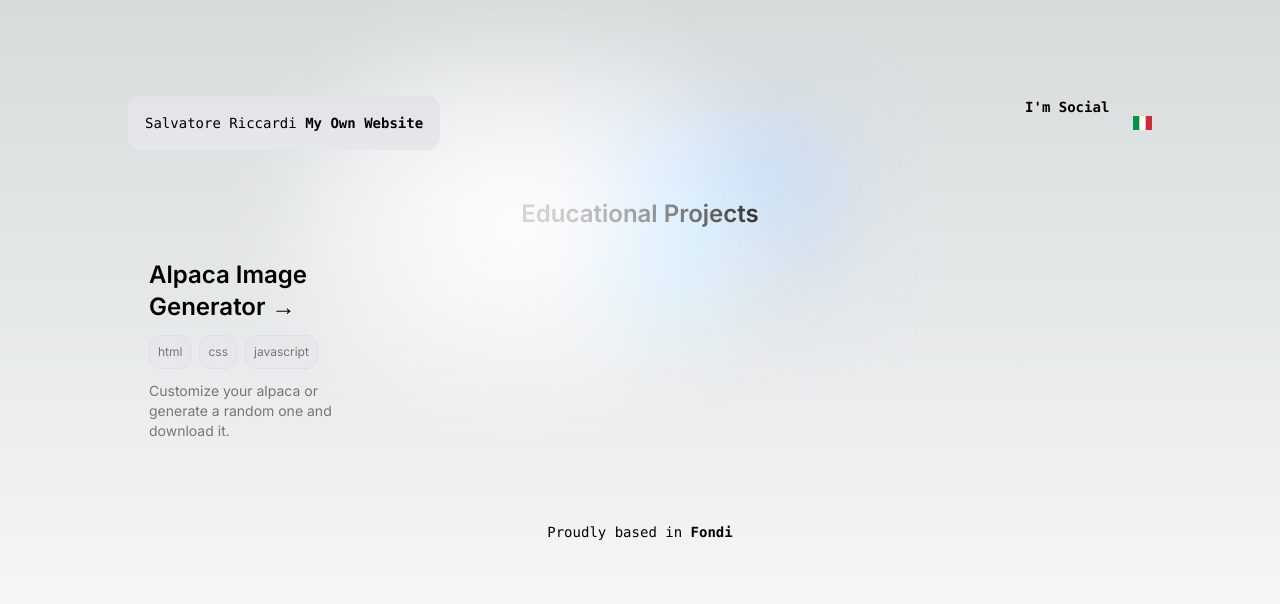
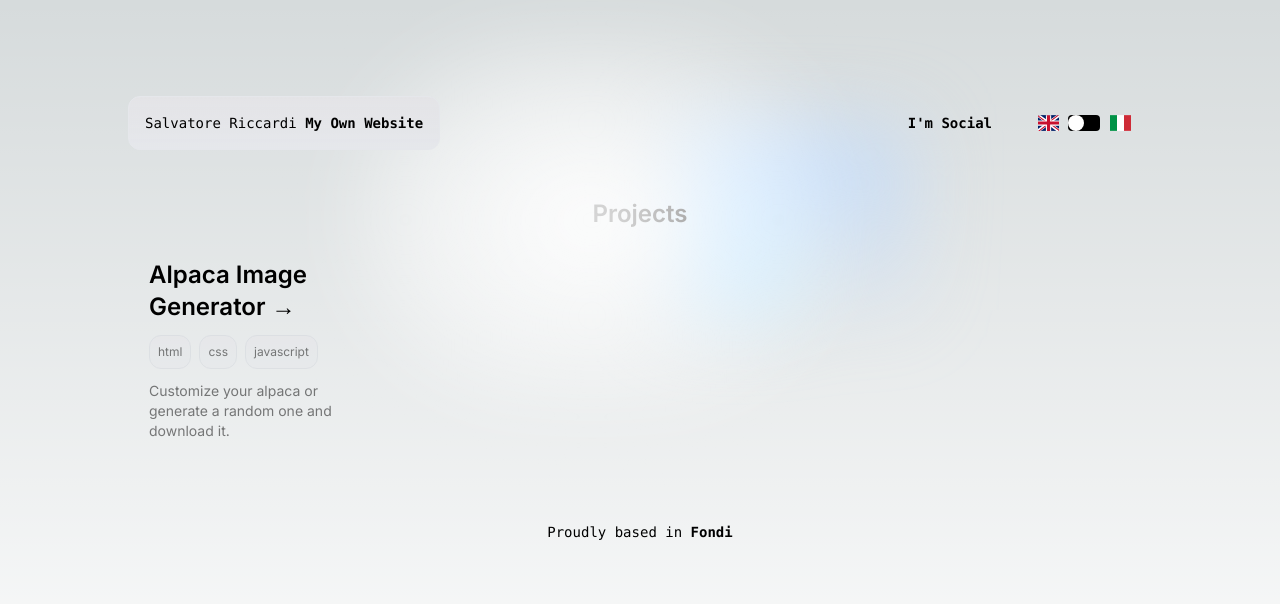
Before and after one commit to salvatorericcardi/salvatorericcardi.github.io, a Next.js app: page /en in a window 1280 px wide. Shown: the top 604 px of the page. Built offline with nearby package versions, Linux system fonts and the light colour scheme.

Commit message:
feat: improve locales switcher ux

```diff
--- a/app/[lang]/layout.tsx
+++ b/app/[lang]/layout.tsx
@@ -1,6 +1,6 @@
 import { Inter } from "next/font/google";
+import { Locale, i18n } from "@/i18n.config";
 import "../globals.css";
-import { Locale, i18n } from "@/i18n.config";
 
 const inter = Inter({ subsets: ["latin"] });
 
--- a/app/globals.css
+++ b/app/globals.css
@@ -26,8 +26,48 @@ body {
     rgb(var(--background-start-rgb));
 }
 
+.en {
+  position: relative;
+  left: 0;
+}
+
+.it {
+  position: relative;
+  left: calc(100% - 16px);
+}
+
+.slide-in {
+  animation-name: slidein;
+  animation-duration: 1s;
+}
+
+.slide-out {
+  animation-name: slideout;
+  animation-duration: 1s;
+}
+
 @layer utilities {
   .text-balance {
     text-wrap: balance;
   }
 }
+
+@keyframes slideout {
+  from {
+    left: 0%;
+  }
+
+  to {
+    left: calc(100% - 16px);
+  }
+}
+
+@keyframes slidein {
+  from {
+    left: calc(100% - 16px);
+  }
+
+  to {
+    left: 0%;
+  }
+}
--- a/components/Footer.tsx
+++ b/components/Footer.tsx
@@ -11,9 +11,9 @@ export default async function Footer(props: {
         <div id="contacts" className="flex flex-col gap-y-3 z-10 max-w-5xl w-full items-center justify-between font-mono text-sm lg:flex">
             <div className="w-auto lg:hidden md:hidden">
                 <a
-                    className="pointer-events-auto"
-                    href="https://www.linkedin.com/in/salvatore-riccardi/"
-                    target="_blank"
+                className="pointer-events-auto"
+                href="https://www.linkedin.com/in/salvatore-riccardi/"
+                target="_blank"
                 >
                     <svg className="w-8" xmlns="http://www.w3.org/2000/svg" viewBox="0 0 448 512">
                     <path d="M416 32H31.9C14.3 32 0 46.5 0 64.3v383.4C0 465.5 14.3 480 31.9 480H416c17.6 0 32-14.5 32-32.3V64.3c0-17.8-14.4-32.3-32-32.3zM135.4 416H69V202.2h66.5V416zm-33.2-243c-21.3 0-38.5-17.3-38.5-38.5S80.9 96 102.2 96c21.2 0 38.5 17.3 38.5 38.5 0 21.3-17.2 38.5-38.5 38.5zm282.1 243h-66.4V312c0-24.8-.5-56.7-34.5-56.7-34.6 0-39.9 27-39.9 54.9V416h-66.4V202.2h63.7v29.2h.9c8.9-16.8 30.6-34.5 62.9-34.5 67.2 0 79.7 44.3 79.7 101.9V416z"/>
@@ -23,14 +23,6 @@ export default async function Footer(props: {
             <div className="text-center lg:p-4 lg:text-start md:text-start">
                 {dictionary.footer.base.text} <strong>{dictionary.footer.base.city}</strong>
             </div>
-            <div className="hidden fixed bottom-0 left-0 items-center justify-center aspect-square h-48 w-full bg-gradient-to-t from-white via-white dark:from-black dark:via-black lg:static lg:h-auto lg:w-auto lg:bg-none">
-                <a
-                    className="inline-block pointer-events-none max-h-full text-xl leading-3 p-8 lg:pointer-events-auto lg:p-4 border-b border-gray-300 bg-gradient-to-b from-zinc-200 backdrop-blur-2xl dark:border-neutral-800 dark:bg-zinc-800/30 dark:from-inherit lg:static lg:w-auto lg:rounded-xl lg:border lg:bg-gray-200 lg:dark:bg-zinc-800/30"
-                    href="#main"
-                >
-                    &uarr;
-                </a>
-            </div>
         </div>
     )
 }
--- a/components/Header.tsx
+++ b/components/Header.tsx
@@ -1,12 +1,11 @@
 import { getDictionary } from "@/get-dictionary";
-import { Locale, i18n } from "@/i18n.config";
-import Link from "next/link"
+import { Locale } from "@/i18n.config";
+import Switcher from "./Switcher";
 
 export default async function Header(props: {
     lang: Locale
 }) {
     const dictionary = await getDictionary(props.lang);
-    const locales = i18n.locales.filter(locale => locale !== props.lang)
 
     return (
         <div className="flex flex-col z-10 max-w-5xl w-full items-center justify-between font-mono text-sm lg:flex-row md:flex-row">
@@ -15,7 +14,7 @@ export default async function Header(props: {
                 <code className="font-mono font-bold text-center">{dictionary.header.subtitle}</code>
             </div>
             <header className="flex flex-row gap-x-2">
-                <div className="hidden lg:static lg:h-auto lg:bg-none lg:block md:block">
+                <div className="hidden py-4 lg:static lg:h-auto lg:bg-none lg:block md:block">
                     <a
                     className="pointer-events-auto p-8 font-bold lg:p-4 md:p-4"
                     href="https://www.linkedin.com/in/salvatore-riccardi/"
@@ -24,22 +23,7 @@ export default async function Header(props: {
                         {dictionary.header.linkedin}
                     </a>
                 </div>
-                <div className="py-4 lg:static lg:h-auto lg:bg-none lg:block md:block">
-                    {locales.map((locale, index) => {
-                    const lang = locale === "en" ? "gb" : locale
-
-                    return (
-                        <Link
-                        className="pointer-events-auto font-bold"
-                        href={"/" + locale}
-                        lang={locale}
-                        key={index}
-                        >
-                        <span className={"fi fi-" + lang}></span>
-                        </Link>
-                    )
-                    })}
-                </div>
+                <Switcher lang={props.lang} />
             </header>
         </div>
     )
--- /dev/null
+++ b/components/Switcher.tsx
@@ -0,0 +1,31 @@
+'use client';
+import { Locale, i18n } from "@/i18n.config"
+import Link from "next/link";
+
+export default function Switcher(props: {
+    lang: Locale
+}) {
+    const animation = props.lang == "en" ? "slide-in" : "slide-out"
+
+    return (
+        <div className="flex flex-row p-4 gap-x-1 items-center">
+            <Link
+            className="pointer-events-auto"
+            href="/en"
+            lang="en"
+            >
+                <span className="fi fi-gb" style={{ display: "block", width: "32px", height: "16px" }}></span>
+            </Link>
+            <div className="bg-black w-8 h-4 rounded">
+                <button className={`bg-white w-1/2 h-full rounded-full ${props.lang} ${animation}`} disabled></button>
+            </div>
+            <Link
+            className="pointer-events-auto"
+            href="/it"
+            lang="it"
+            >
+                <span className="fi fi-it" style={{ display: "block", width: "32px", height: "16px" }}></span>
+            </Link>
+        </div>
+    )
+  }
--- a/dictionaries/en.json
+++ b/dictionaries/en.json
@@ -6,7 +6,7 @@
         "subtitle": "My Own Website",
         "linkedin": "I'm Social"
     },
-    "projects": "Educational Projects",
+    "projects": "Projects",
         "project1": {
             "title": "Alpaca Image Generator",
             "stack": {
--- a/dictionaries/it.json
+++ b/dictionaries/it.json
@@ -18,7 +18,7 @@
         },
     "footer": {
         "base": {
-            "text": "Sviluppato orgogliosamente da",
+            "text": "Sviluppato con orgoglio a",
             "city": "Fondi"
         }
     }
```
